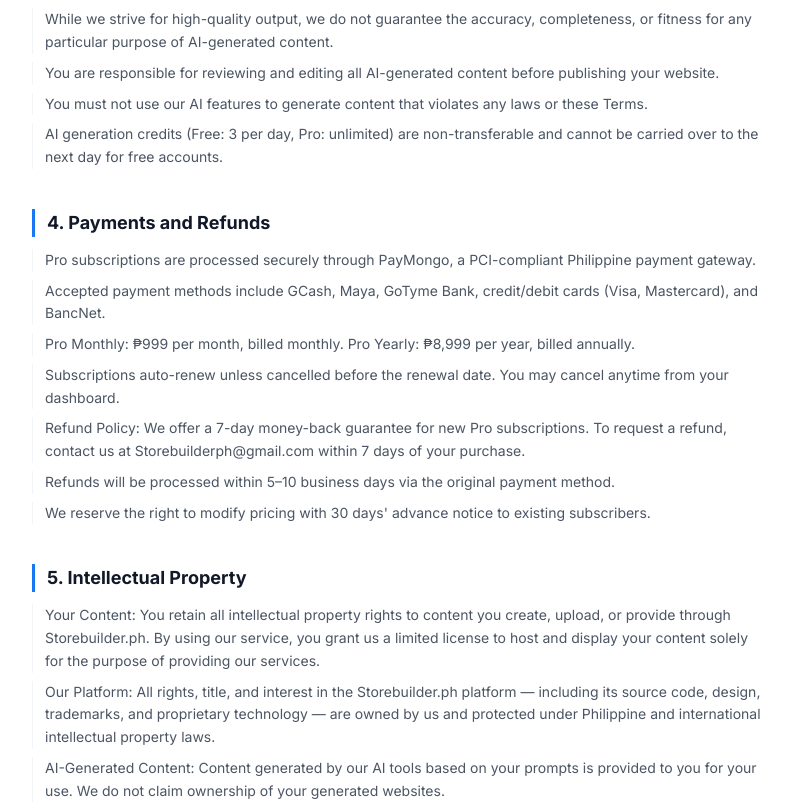
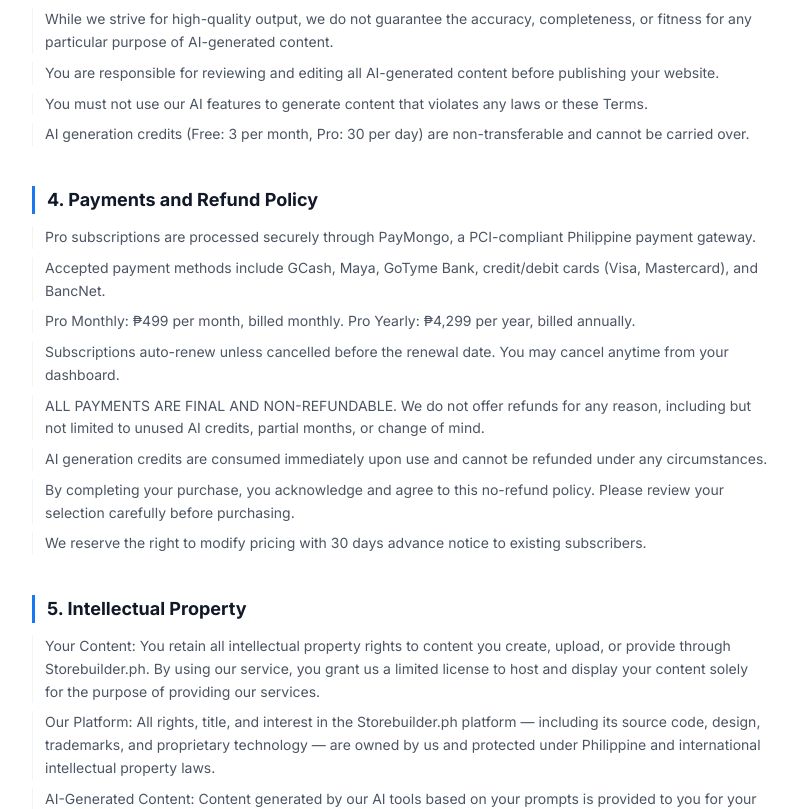
Before and after one commit to markzkieshulala-coder/Storebuilder.ph, a Next.js app: page /terms in a window 1280 px wide. Shown: the part 1060-1869 px from the top of the page, without its empty margins (240-1037 px from the left). Built offline with nearby package versions, Linux system fonts and the light colour scheme.

Commit message:
Update app/terms/page.tsx: Phase 10 changes

```diff
--- a/app/terms/page.tsx
+++ b/app/terms/page.tsx
@@ -20,6 +20,7 @@
             <span className="font-bold text-gray-900">Storebuilder<span style={{ color: BLUE }}>.ph</span></span>
           </Link>
           <div className="hidden md:flex items-center gap-7 text-sm font-medium text-gray-600">
+            <Link href="/" className="hover:text-blue-600 transition-colors">Home</Link>
             <Link href="/about" className="hover:text-blue-600 transition-colors">About Us</Link>
             <Link href="/upgrade" className="hover:text-blue-600 transition-colors">Pricing</Link>
             <Link href="/contact" className="hover:text-blue-600 transition-colors">Contact</Link>
@@ -72,19 +73,20 @@
                 "While we strive for high-quality output, we do not guarantee the accuracy, completeness, or fitness for any particular purpose of AI-generated content.",
                 "You are responsible for reviewing and editing all AI-generated content before publishing your website.",
                 "You must not use our AI features to generate content that violates any laws or these Terms.",
-                "AI generation credits (Free: 3 per day, Pro: unlimited) are non-transferable and cannot be carried over to the next day for free accounts.",
+                "AI generation credits (Free: 3 per month, Pro: 30 per day) are non-transferable and cannot be carried over.",
               ],
             },
             {
-              title: "4. Payments and Refunds",
+              title: "4. Payments and Refund Policy",
               content: [
                 "Pro subscriptions are processed securely through PayMongo, a PCI-compliant Philippine payment gateway.",
                 "Accepted payment methods include GCash, Maya, GoTyme Bank, credit/debit cards (Visa, Mastercard), and BancNet.",
-                "Pro Monthly: ₱999 per month, billed monthly. Pro Yearly: ₱8,999 per year, billed annually.",
+                "Pro Monthly: ₱499 per month, billed monthly. Pro Yearly: ₱4,299 per year, billed annually.",
                 "Subscriptions auto-renew unless cancelled before the renewal date. You may cancel anytime from your dashboard.",
-                "Refund Policy: We offer a 7-day money-back guarantee for new Pro subscriptions. To request a refund, contact us at Storebuilderph@gmail.com within 7 days of your purchase.",
-                "Refunds will be processed within 5–10 business days via the original payment method.",
-                "We reserve the right to modify pricing with 30 days' advance notice to existing subscribers.",
+                "ALL PAYMENTS ARE FINAL AND NON-REFUNDABLE. We do not offer refunds for any reason, including but not limited to unused AI credits, partial months, or change of mind.",
+                "AI generation credits are consumed immediately upon use and cannot be refunded under any circumstances.",
+                "By completing your purchase, you acknowledge and agree to this no-refund policy. Please review your selection carefully before purchasing.",
+                "We reserve the right to modify pricing with 30 days advance notice to existing subscribers.",
               ],
             },
             {
```
